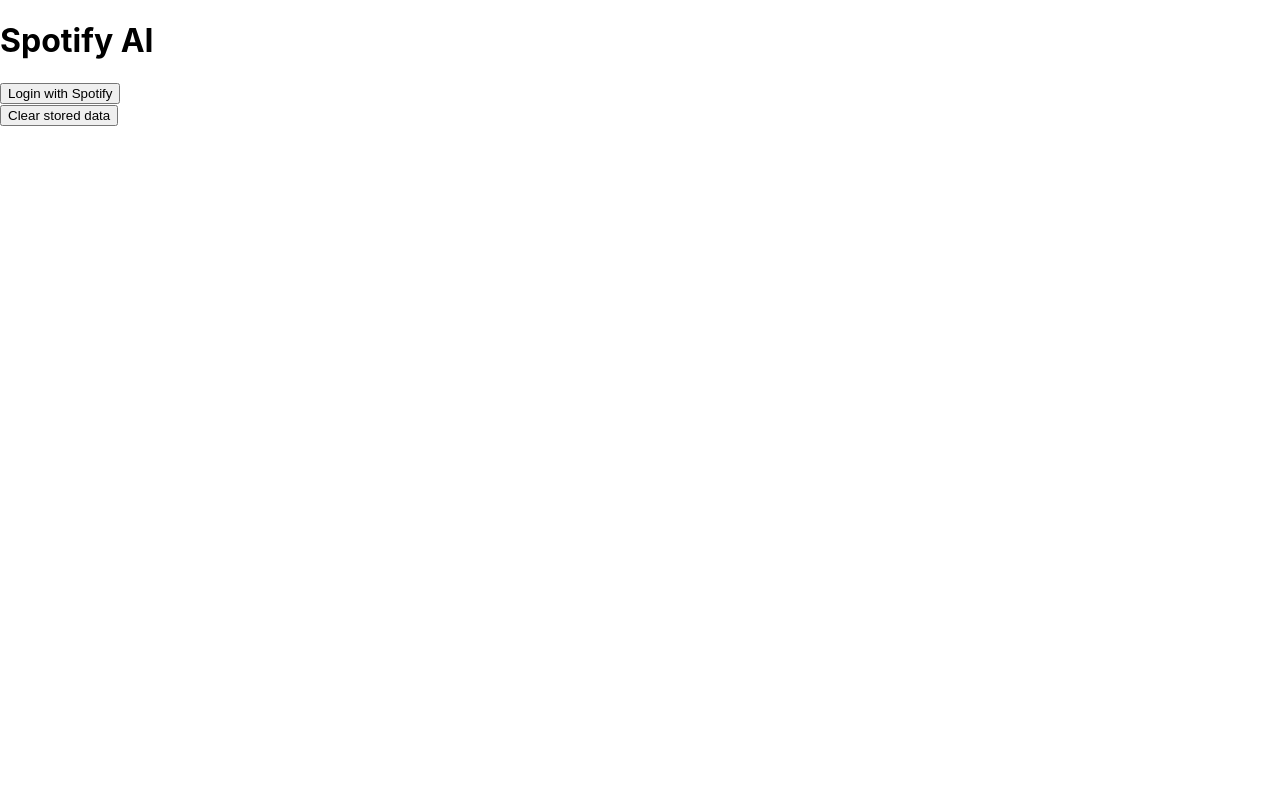
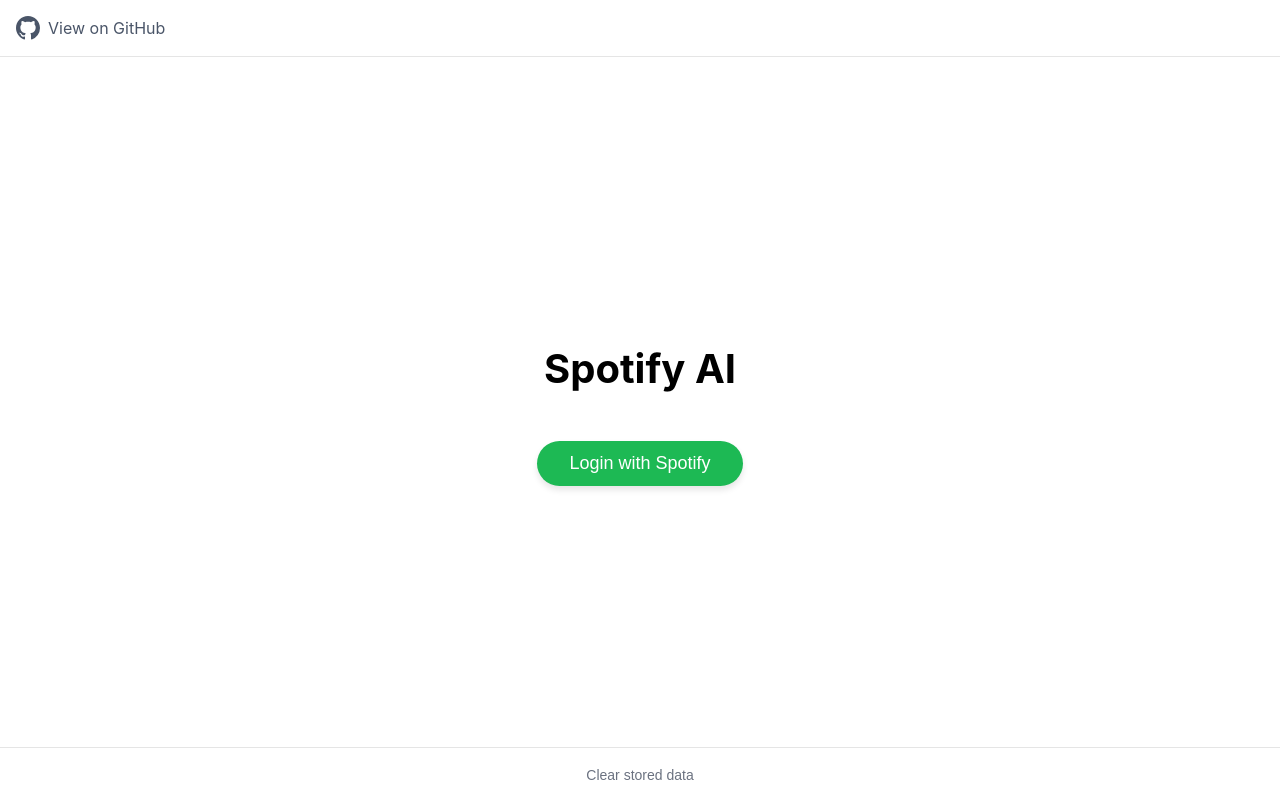
Before and after one commit to beckhamlamm/playlist-gen, a React (Create React App) app: page / in a window 1280 px wide. Built offline with nearby package versions, Linux system fonts and the light colour scheme.

Commit message:
added some ui, making it more clean and appealing to look at

```diff
--- a/src/App.css
+++ b/src/App.css
@@ -36,3 +36,107 @@
     transform: rotate(360deg);
   }
 }
+
+/* Base styles */
+body {
+  margin: 0;
+  font-family: -apple-system, BlinkMacSystemFont, 'Segoe UI', Roboto, 'Helvetica Neue', Arial, sans-serif;
+}
+
+.container {
+  min-height: 100vh;
+  display: flex;
+  flex-direction: column;
+}
+
+/* Header styles */
+.header {
+  padding: 1rem;
+  display: flex;
+  justify-content: space-between;
+  align-items: center;
+  border-bottom: 1px solid #e5e5e5;
+}
+
+.github-link {
+  display: inline-flex;
+  align-items: center;
+  gap: 0.5rem;
+  color: #4a5568;
+  text-decoration: none;
+}
+
+.github-link:hover {
+  color: #000;
+}
+
+.user-section {
+  display: flex;
+  align-items: center;
+  gap: 1rem;
+}
+
+/* Main content styles */
+.main-content {
+  flex: 1;
+  display: flex;
+  flex-direction: column;
+  align-items: center;
+  justify-content: center;
+  padding: 2rem;
+}
+
+.title {
+  font-size: 2.5rem;
+  font-weight: bold;
+  margin-bottom: 3rem;
+}
+
+/* Button styles */
+.login-button {
+  background-color: #1db954;
+  color: white;
+  padding: 0.75rem 2rem;
+  border-radius: 9999px;
+  font-size: 1.125rem;
+  font-weight: 500;
+  border: none;
+  cursor: pointer;
+  box-shadow: 0 4px 6px rgba(0, 0, 0, 0.1);
+}
+
+.login-button:hover {
+  background-color: #1ed760;
+}
+
+.logout-button {
+  background-color: #ef4444;
+  color: white;
+  padding: 0.5rem 1rem;
+  border-radius: 0.375rem;
+  border: none;
+  cursor: pointer;
+}
+
+.logout-button:hover {
+  background-color: #dc2626;
+}
+
+/* Footer styles */
+.footer {
+  padding: 1rem;
+  text-align: center;
+  border-top: 1px solid #e5e5e5;
+}
+
+.clear-data-button {
+  color: #6b7280;
+  background: none;
+  border: none;
+  font-size: 0.875rem;
+  cursor: pointer;
+}
+
+.clear-data-button:hover {
+  color: #374151;
+}
--- a/src/App.js
+++ b/src/App.js
@@ -153,8 +153,8 @@
   // Loading Screen
   if (isLoading) {
     return (
-      <div className="p-8 text-center">
-        <h1 className="text-2xl mb-4">Loading...</h1>
+      <div className="container">
+        <h1>Loading...</h1>
       </div>
     );
   }
@@ -162,23 +162,38 @@
   // Login Screen
   if (!token) {
     return (
-      <div className="p-8 text-center">
-        <h1 className="text-2xl mb-4">Spotify AI</h1>
-        <div className="space-y-4">
+      <div className="container">
+        <div className="header">
+          <a
+            href="https://github.com/beckhamlamm/playlist-gen/tree/main"
+            target="_blank"
+            rel="noopener noreferrer"
+            className="github-link"
+          >
+            <svg height="24" width="24" viewBox="0 0 16 16" style={{fill: 'currentColor'}}>
+              <path d="M8 0C3.58 0 0 3.58 0 8c0 3.54 2.29 6.53 5.47 7.59.4.07.55-.17.55-.38 0-.19-.01-.82-.01-1.49-2.01.37-2.53-.49-2.69-.94-.09-.23-.48-.94-.82-1.13-.28-.15-.68-.52-.01-.53.63-.01 1.08.58 1.23.82.72 1.21 1.87.87 2.33.66.07-.52.28-.87.51-1.07-1.78-.2-3.64-.89-3.64-3.95 0-.87.31-1.59.82-2.15-.08-.2-.36-1.02.08-2.12 0 0 .67-.21 2.2.82.64-.18 1.32-.27 2-.27.68 0 1.36.09 2 .27 1.53-1.04 2.2-.82 2.2-.82.44 1.1.16 1.92.08 2.12.51.56.82 1.27.82 2.15 0 3.07-1.87 3.75-3.65 3.95.29.25.54.73.54 1.48 0 1.07-.01 1.93-.01 2.2 0 .21.15.46.55.38A8.013 8.013 0 0016 8c0-4.42-3.58-8-8-8z"></path>
+            </svg>
+            View on GitHub
+          </a>
+        </div>
+
+        <div className="main-content">
+          <h1 className="title">Spotify AI </h1>
           <button
             onClick={spotifyLogin}
-            className="bg-green-500 text-white px-6 py-2 rounded hover:bg-green-600"
+            className="login-button"
           >
             Login with Spotify
           </button>
-          <div>
+        </div>
+
+        <div className="footer">
           <button
             onClick={logout}
-              className="text-red-500 underline text-sm"
+            className="clear-data-button"
           >
             Clear stored data
           </button>
-          </div>
         </div>
       </div>
     );
@@ -186,17 +201,42 @@
 
   // Main Screen (after login)
   return (
-    <div className="p-8">
-      <div className="flex justify-between items-center mb-8">
-        <h1 className="text-2xl">Welcome {user?.display_name || 'User'}</h1>
+    <div className="container">
+      <div className="header">
+        <a
+          href="https://github.com/beckhamlamm/playlist-gen/tree/main"
+          target="_blank"
+          rel="noopener noreferrer"
+          className="github-link"
+        >
+          <svg height="24" width="24" viewBox="0 0 16 16" style={{fill: 'currentColor'}}>
+            <path d="M8 0C3.58 0 0 3.58 0 8c0 3.54 2.29 6.53 5.47 7.59.4.07.55-.17.55-.38 0-.19-.01-.82-.01-1.49-2.01.37-2.53-.49-2.69-.94-.09-.23-.48-.94-.82-1.13-.28-.15-.68-.52-.01-.53.63-.01 1.08.58 1.23.82.72 1.21 1.87.87 2.33.66.07-.52.28-.87.51-1.07-1.78-.2-3.64-.89-3.64-3.95 0-.87.31-1.59.82-2.15-.08-.2-.36-1.02.08-2.12 0 0 .67-.21 2.2.82.64-.18 1.32-.27 2-.27.68 0 1.36.09 2 .27 1.53-1.04 2.2-.82 2.2-.82.44 1.1.16 1.92.08 2.12.51.56.82 1.27.82 2.15 0 3.07-1.87 3.75-3.65 3.95.29.25.54.73.54 1.48 0 1.07-.01 1.93-.01 2.2 0 .21.15.46.55.38A8.013 8.013 0 0016 8c0-4.42-3.58-8-8-8z"></path>
+          </svg>
+          GitHub
+        </a>
+        <div className="user-section">
+          <span>Welcome, {user?.display_name || 'User'}</span>
           <button
             onClick={logout}
-          className="bg-red-500 text-white px-6 py-2 rounded hover:bg-red-600"
+            className="logout-button"
           >
             Logout
           </button>
         </div>
+      </div>
+
+      <div className="main-content">
         <ChatGPT />
+      </div>
+
+      <div className="footer">
+        <button
+          onClick={logout}
+          className="clear-data-button"
+        >
+          Clear stored data
+        </button>
+      </div>
     </div>
   );
 };
```
Lines whose indentation alone changed are shown as unchanged.
